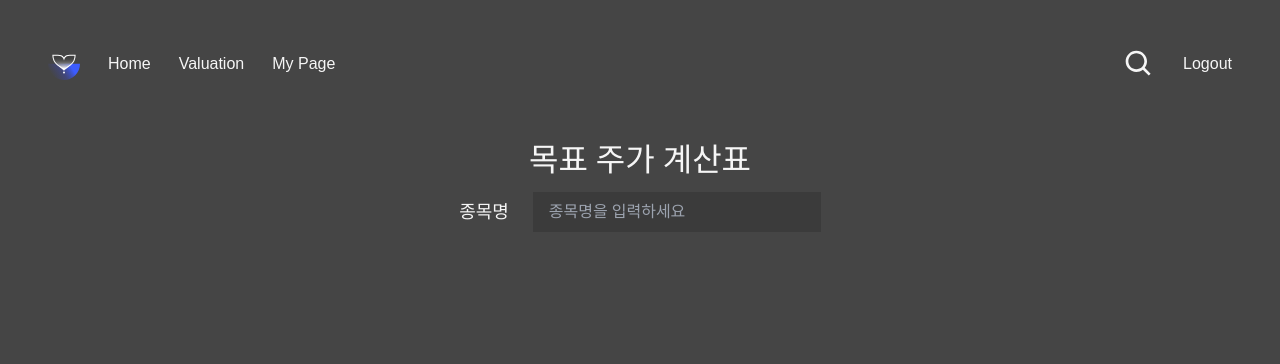
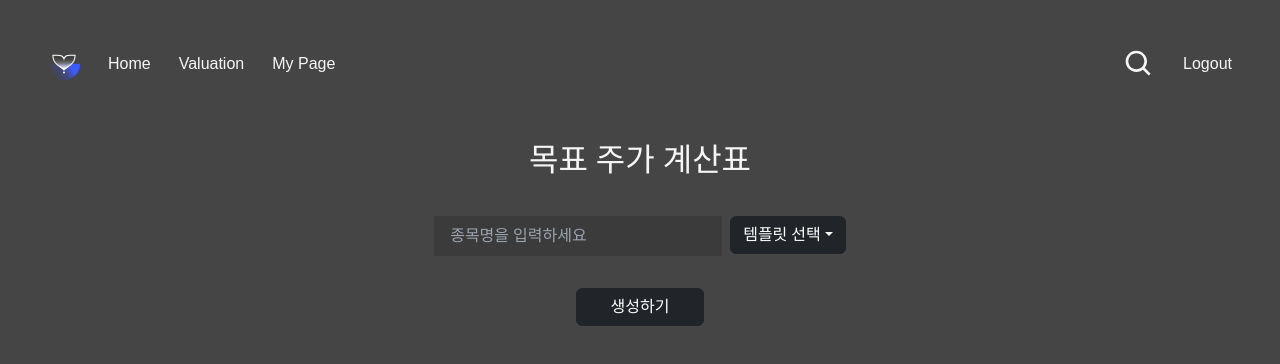
Before and after one commit to valueGa/valueGa_frontend, a React (Vite) app: page /consensus/valuation in a window 1280 px wide. Shown: the top 364 px of the page. Built offline with nearby package versions, Linux system fonts and the light colour scheme; a web font is replaced by a local one.

Commit message:
feat : 종목 선택, 템플릿 선택 input 생성

```diff
--- /dev/null
+++ b/src/components/consensus/valuation/InputDataList.jsx
@@ -0,0 +1,25 @@
+import React from "react";
+
+export default function InputDataList({
+  label,
+  value,
+  placeholder,
+  setInput,
+  children,
+}) {
+  return (
+    <div className="w-full flex flex-col items-start gap-1">
+      <input
+        list="input-list"
+        placeholder={placeholder}
+        value={value}
+        onChange={(e) => setInput(e.target.value)}
+        className="w-72 p-2 px-3 text-tuatara-100 bg-tuatara-900 focus:border-none"
+      />
+
+      <datalist id="input-list" className="bg-tuatara-900">
+        {children}
+      </datalist>
+    </div>
+  );
+}
--- /dev/null
+++ b/src/components/consensus/valuation/InputStock.jsx
@@ -0,0 +1,63 @@
+import React, { useEffect, useState } from "react";
+import InputDataList from "./InputDataList";
+
+export default function InputStock() {
+  const [stockInput, setStockInput] = useState("");
+  const [stockNameList, setStockNameList] = useState([]);
+
+  useEffect(() => {
+    console.log(stockInput);
+  }, [stockInput]);
+
+  useEffect(() => {
+    setStockNameList([
+      {
+        name: "삼성전자",
+        id: "005931",
+      },
+      {
+        name: "삼성전자1",
+        id: "005932",
+      },
+      {
+        name: "삼성전자2",
+        id: "005930",
+      },
+      {
+        name: "삼성전자2",
+        id: "005934",
+      },
+      {
+        name: "삼성전자2",
+        id: "005935",
+      },
+      {
+        name: "삼성전자2",
+        id: "005936",
+      },
+      {
+        name: "삼성전자2",
+        id: "005937",
+      },
+    ]);
+  }, []);
+
+  return (
+    <InputDataList
+      label="종목"
+      placeholder="종목명을 입력하세요"
+      value={stockInput}
+      setInput={setStockInput}
+    >
+      {stockNameList.map((stock) => {
+        return (
+          <option
+            key={stock.id}
+            value={stock.name}
+            className="text-tuatara-100 bg-tuatara-900"
+          ></option>
+        );
+      })}
+    </InputDataList>
+  );
+}
--- /dev/null
+++ b/src/components/consensus/valuation/InputTemplate.jsx
@@ -0,0 +1,25 @@
+import React, { useEffect, useState } from "react";
+import InputDataList from "./InputDataList";
+import { Dropdown, DropdownButton } from "react-bootstrap";
+
+export default function InputTemplate() {
+  const [selected, setSelected] = useState("템플릿 선택");
+
+  return (
+    <DropdownButton
+      className="w-full"
+      variant="dark"
+      id="dropdown-basic-button"
+      title={selected}
+    >
+      <Dropdown.Item className="w-full" onClick={() => setSelected("DCF")}>
+        DCF
+      </Dropdown.Item>
+      <Dropdown.Item onClick={() => setSelected("PER")}>PER</Dropdown.Item>
+      <Dropdown.Divider />
+      <Dropdown.Item onClick={() => setSelected("내 PC에서 가져오기 (.xlsx)")}>
+        내 PC에서 가져오기 (.xlsx)
+      </Dropdown.Item>
+    </DropdownButton>
+  );
+}
--- a/src/components/consensus/valuation/ValuationCreate.jsx
+++ b/src/components/consensus/valuation/ValuationCreate.jsx
@@ -1,56 +1,23 @@
-import React, { useEffect, useState } from "react";
+import React from "react";
+import { Button } from "react-bootstrap";
+import InputStock from "./InputStock";
+import InputTemplate from "./InputTemplate";
+import { useNavigate } from "react-router-dom";
 
 export default function ValuationCreate() {
-  const [stockInput, setStockInput] = useState("");
-  const [stockNameList, setStockNameList] = useState([]);
-
-  useEffect(() => {
-    console.log(stockInput);
-  }, [stockInput]);
-
-  useEffect(() => {
-    setStockNameList([
-      {
-        name: "삼성전자",
-        id: "005931",
-      },
-      {
-        name: "삼성전자1",
-        id: "005932",
-      },
-      {
-        name: "삼성전자2",
-        id: "005930",
-      },
-    ]);
-  }, []);
+  const navigate = useNavigate();
 
   return (
     <div className="w-full flex flex-col justify-center items-center">
       <div className="p-2 text-heading2">목표 주가 계산표</div>
-      <div className="flex items-center gap-4">
-        <label htmlFor="stockList" className="text-body2">
-          종목명
-        </label>
-        <input
-          list="stock-list"
-          placeholder="종목명을 입력하세요"
-          value={stockInput}
-          onChange={(e) => setStockInput(e.target.value)}
-          className="w-72 p-2 px-3 text-tuatara-100 bg-tuatara-900 focus:border-none"
-        />
-
-        <datalist id="stock-list" className="bg-tuatara-900">
-          {stockNameList.map((stock) => {
-            return (
-              <option
-                key={stock.id}
-                value={stock.name}
-                className="text-tuatara-100 bg-tuatara-900"
-              ></option>
-            );
-          })}
-        </datalist>
+      <div className="flex flex-col justify-center items-center gap-8 my-4">
+        <div className="flex gap-2">
+          <InputStock />
+          <InputTemplate />
+        </div>
+        <Button variant="dark" className="w-32" onClick={() => {}}>
+          생성하기
+        </Button>
       </div>
     </div>
   );
```
